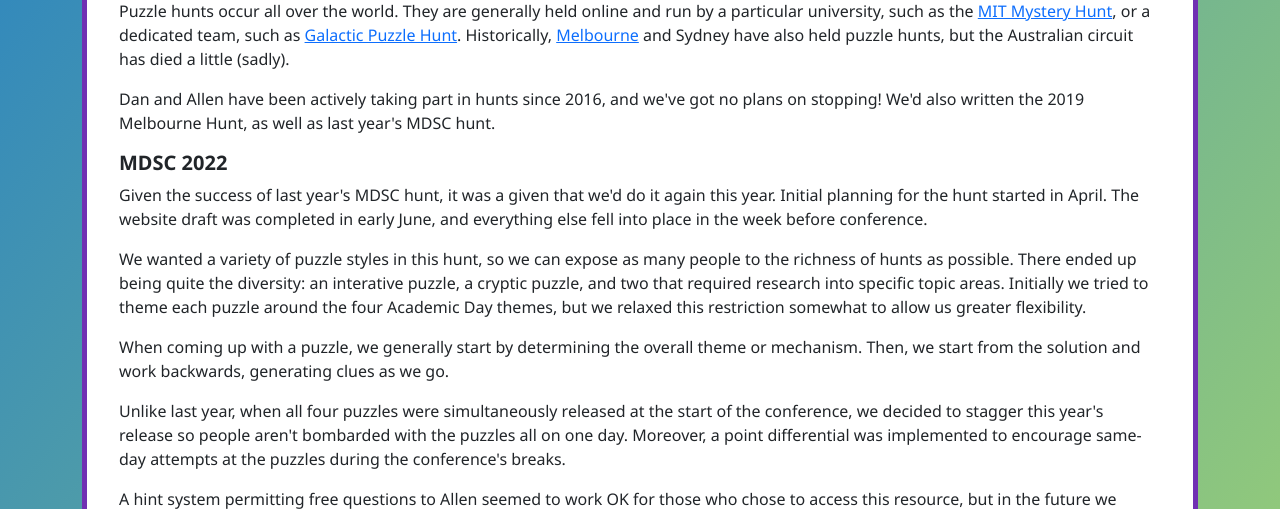
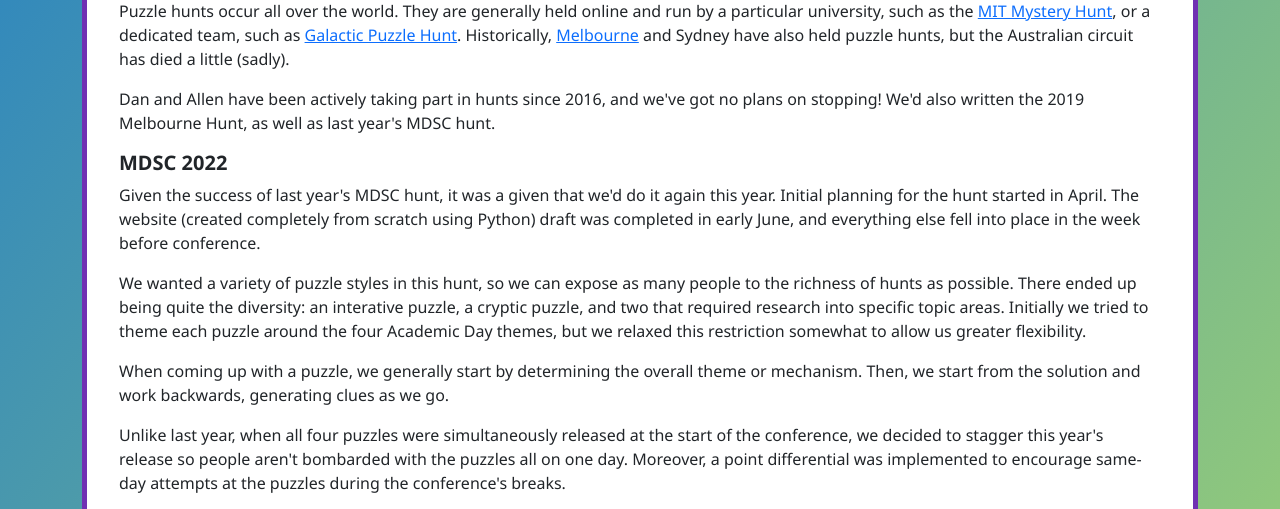
Before and after one commit to AllenZPGu/MDSCPuzzles, a Django app: page /wrapup/ in a window 1280 px wide. Shown: the part 519-1028 px from the top of the page. Run offline with Django 3.2, Linux system fonts and the light colour scheme; some libraries are stand-ins or nearby versions.

Commit message:
Update wrapup.html

```diff
--- a/MDSCProj/MDSCApp/templates/MDSCApp/wrapup.html
+++ b/MDSCProj/MDSCApp/templates/MDSCApp/wrapup.html
@@ -24,7 +24,7 @@
     <p>Dan and Allen have been actively taking part in hunts since 2016, and we've got no plans on stopping! We'd also written the 2019 Melbourne Hunt, as well as last year's MDSC hunt.</p>
 
     <h5>MDSC 2022</h5>
-    <p>Given the success of last year's MDSC hunt, it was a given that we'd do it again this year. Initial planning for the hunt started in April. The website draft was completed in early June, and everything else fell into place in the week before conference.</p>
+    <p>Given the success of last year's MDSC hunt, it was a given that we'd do it again this year. Initial planning for the hunt started in April. The website (created completely from scratch using Python) draft was completed in early June, and everything else fell into place in the week before conference.</p>
 
     <p>We wanted a variety of puzzle styles in this hunt, so we can expose as many people to the richness of hunts as possible. There ended up being quite the diversity: an interative puzzle, a cryptic puzzle, and two that required research into specific topic areas. Initially we tried to theme each puzzle around the four Academic Day themes, but we relaxed this restriction somewhat to allow us greater flexibility.</p>
 
```
